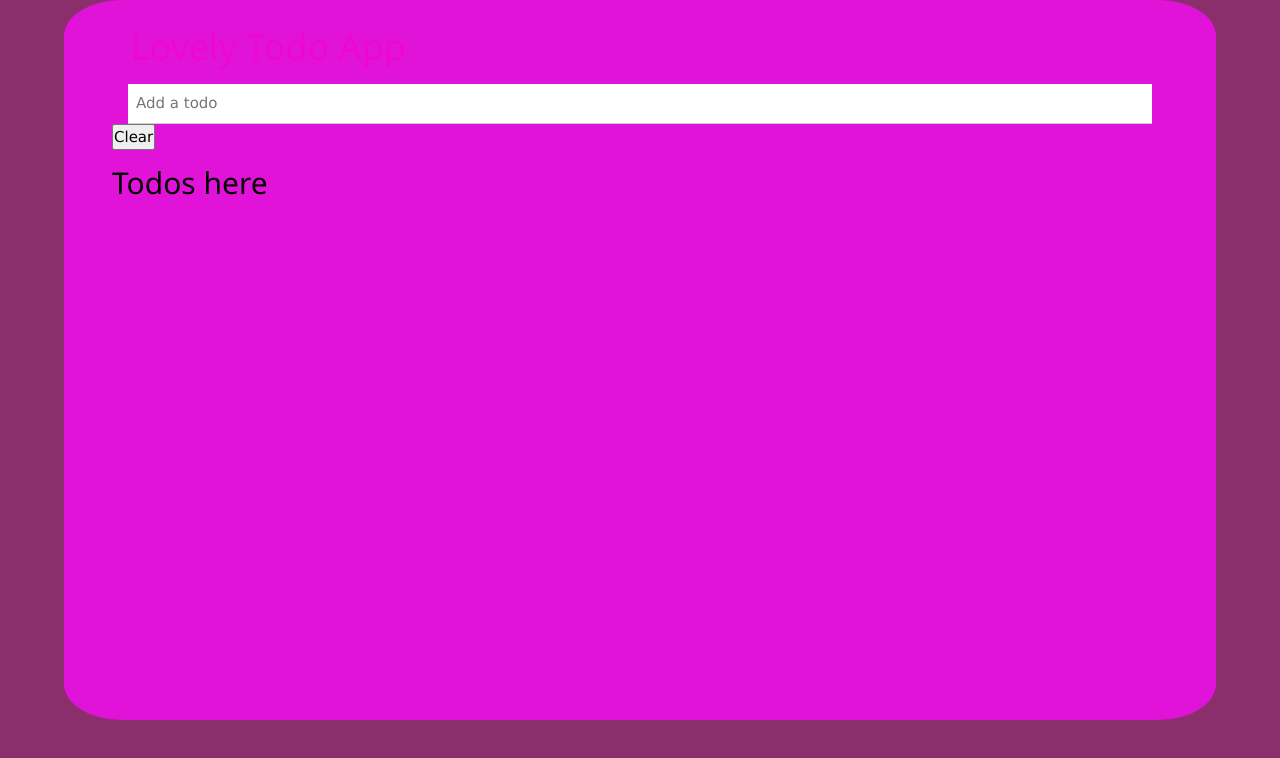
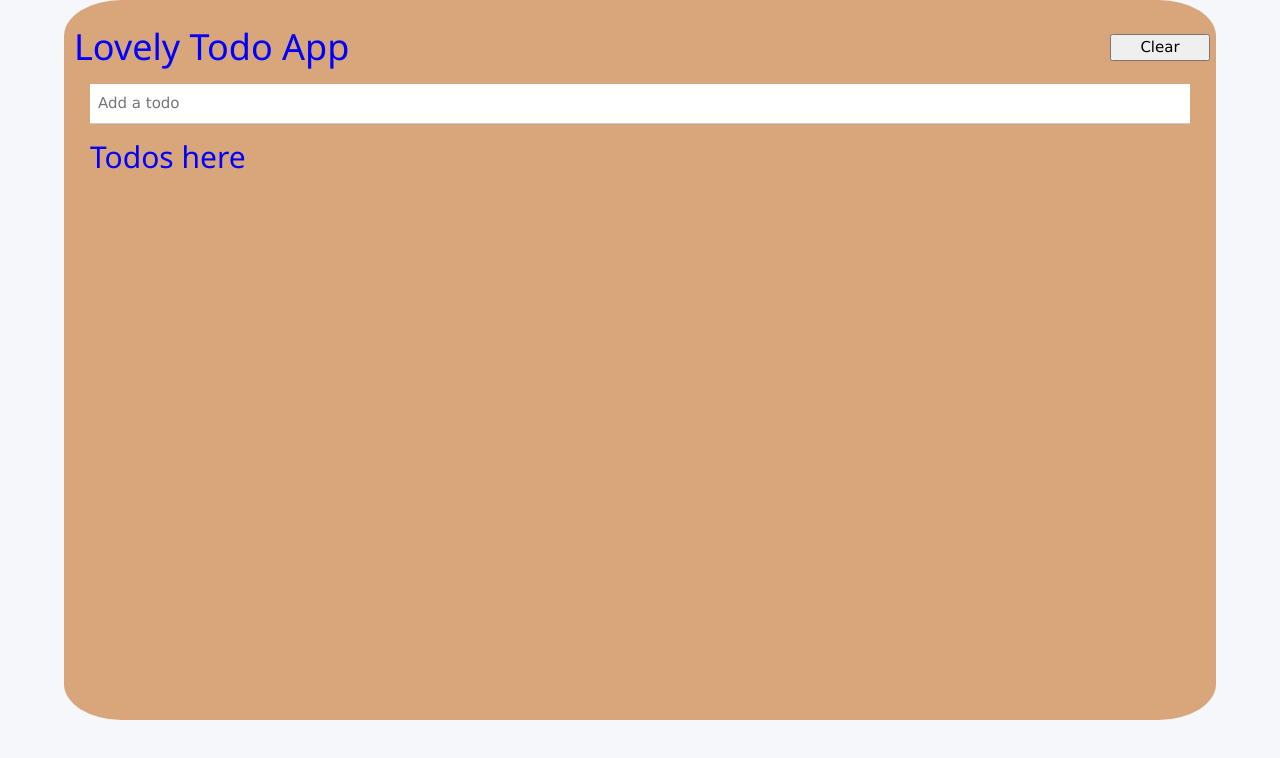
Before and after one commit to mwenaro/react-nedb-todolist-app, a React (Create React App) app: page / in a window 1280 px wide. Shown: the top 758 px of the page. Built offline with nearby package versions, Linux system fonts and the light colour scheme.

Commit message:
Adding styles

```diff
--- a/src/App.css
+++ b/src/App.css
@@ -6,35 +6,50 @@
 }
 
 body{
-    background-color: #750851d7;
+    background-color: #F6F7FB;
 }
 .wrapper {
     display: flex;
-    /* justify-content: center; */
-    align-items: center;
+
     flex-direction: column;
     max-width:90vw;
     min-height: 90vh;
     margin: auto;
     padding: 10px;
-    background-color: rgb(226, 19, 216);
+    background-color: #D9A57B;
     border-radius: 5%;
+  color:blue;
+
 
 }
 
 header{
 width: 90%;
-/* border: 2px solid red; */
+
 }
 header h1{
     text-align: left;
-    color: rgb(238, 8, 207);
+
 
 }
 
-.todo-form {
-    width: 80vw;
-    margin: auto;
-    background-color: red;
+.todo-form-container{
+    display: flex;
+position:relative;
+width:100%;
+
+/* justify-content: space-between; */
+
 
 }
+.todo-form-container >button {
+    position:absolute;
+    top: -50px;
+    right: -20px;
+    width: 100px;;
+   }
+
+.todo-form {
+  width:100%;
+
+}
--- a/src/todos/index.jsx
+++ b/src/todos/index.jsx
@@ -59,15 +59,15 @@ const Todos = () => {
   const restLocalStorage = () => localStorage.removeItem('todos');
 
   return (
-    <div className='w3-container todos-container'>
-      <div className=''>
-        <div className='w3-container'>
+    <div className='w3-container '>
+      <div className='todo-form-container'>
+
           <TodoForm addTodo={addTodo} />
-        </div>
 
-        <div className='clear-tbn-container '>
+
+
           <button onClick={clearTodos} className=''>Clear</button>
-        </div>
+
 
       </div>
       <h2>Todos here</h2>
```
